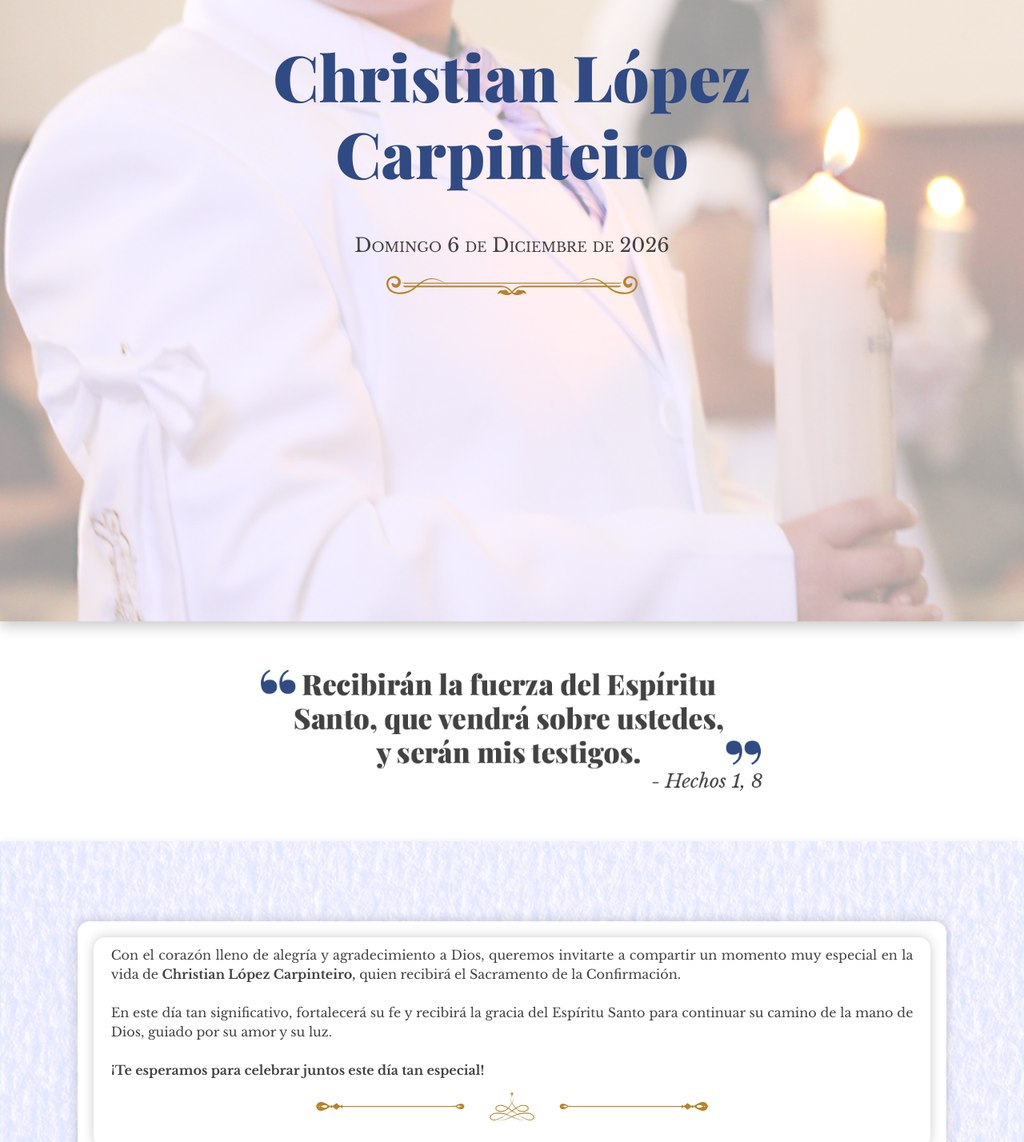
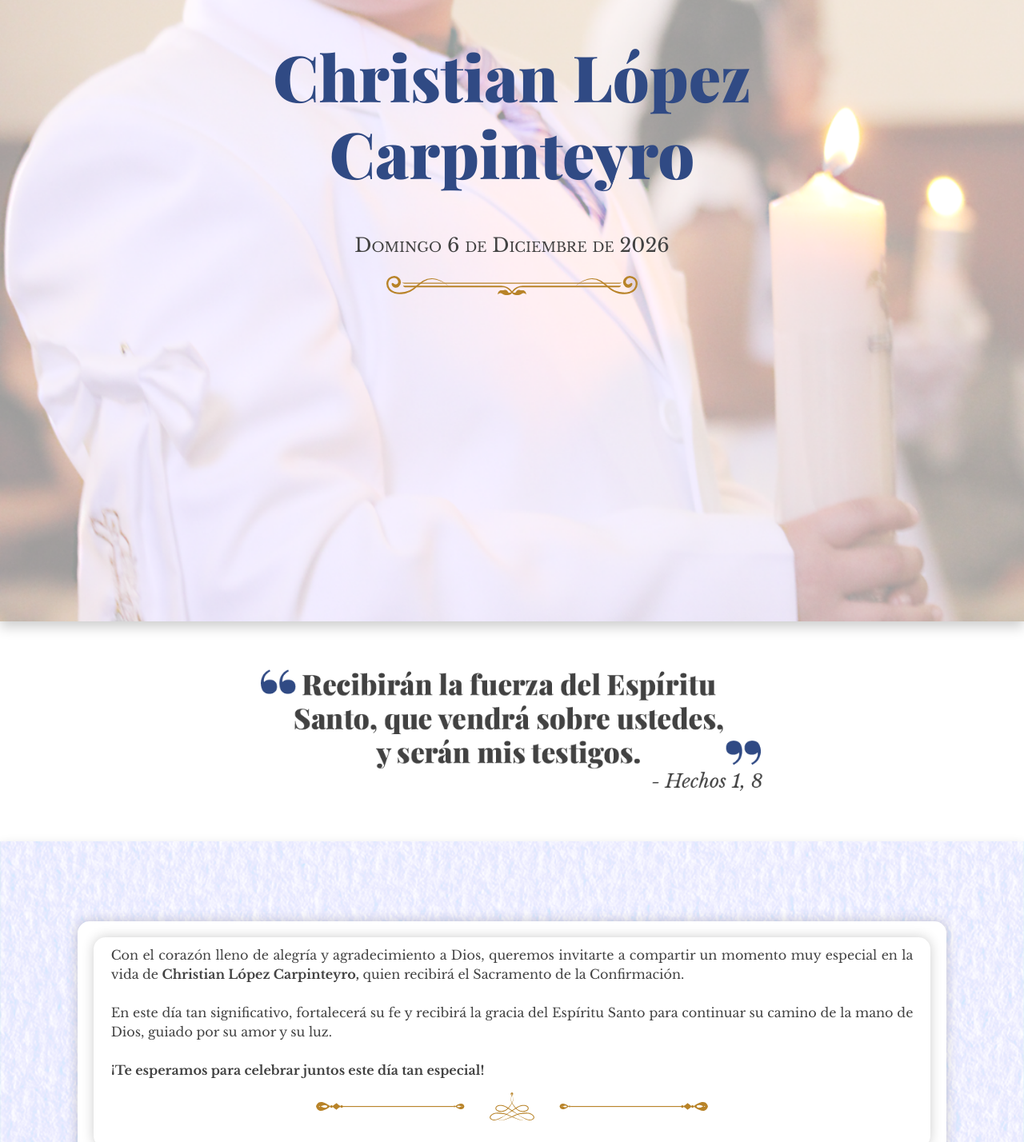
Before and after one commit to Eldoh9/confirmacionchris, a plain HTML site: page index.html in a window 1280 px wide. Shown: the part 767-2195 px from the top of the page at 80% size. Drawn offline with nearby package versions, Linux system fonts and the light colour scheme; some packages are replaced by stand-ins of ours; a script that the page names is missing; a web font is replaced by a local one.

Commit message:
Update index.html

```diff
--- a/index.html
+++ b/index.html
@@ -39,7 +39,7 @@
             <div class="col-10 col-md-8 col-xl-6">
                 <img class="ornamento1" src="imagenes/1_ornamento.svg" alt="ornamento1">
                 <p class="versalitas">Te invito a mi Confirmación</p>
-                <h2>Christian López Carpinteiro</h2>
+                <h2>Christian López Carpinteyro</h2>
                 <p class="versalitas">Domingo 6 de Diciembre de 2026</p>
                 <img class="ornamento1" src="imagenes/2_ornamento.svg" alt="ornamento1">
             </div>
@@ -66,7 +66,7 @@
         <div class="row justify-content-center">
             <div class="tarjeta col-10">
                 <div class="tarjeta row">
-                    <p>Con el corazón lleno de alegría y agradecimiento a Dios, queremos invitarte a compartir un momento muy especial en la vida de <b>Christian López Carpinteiro,</b> quien recibirá el Sacramento de la Confirmación.
+                    <p>Con el corazón lleno de alegría y agradecimiento a Dios, queremos invitarte a compartir un momento muy especial en la vida de <b>Christian López Carpinteyro,</b> quien recibirá el Sacramento de la Confirmación.
                     <br>
                     <br>
                     En este día tan significativo, fortalecerá su fe y recibirá la gracia del Espíritu Santo para continuar su camino de la mano de Dios, guiado por su amor y su luz.
```
